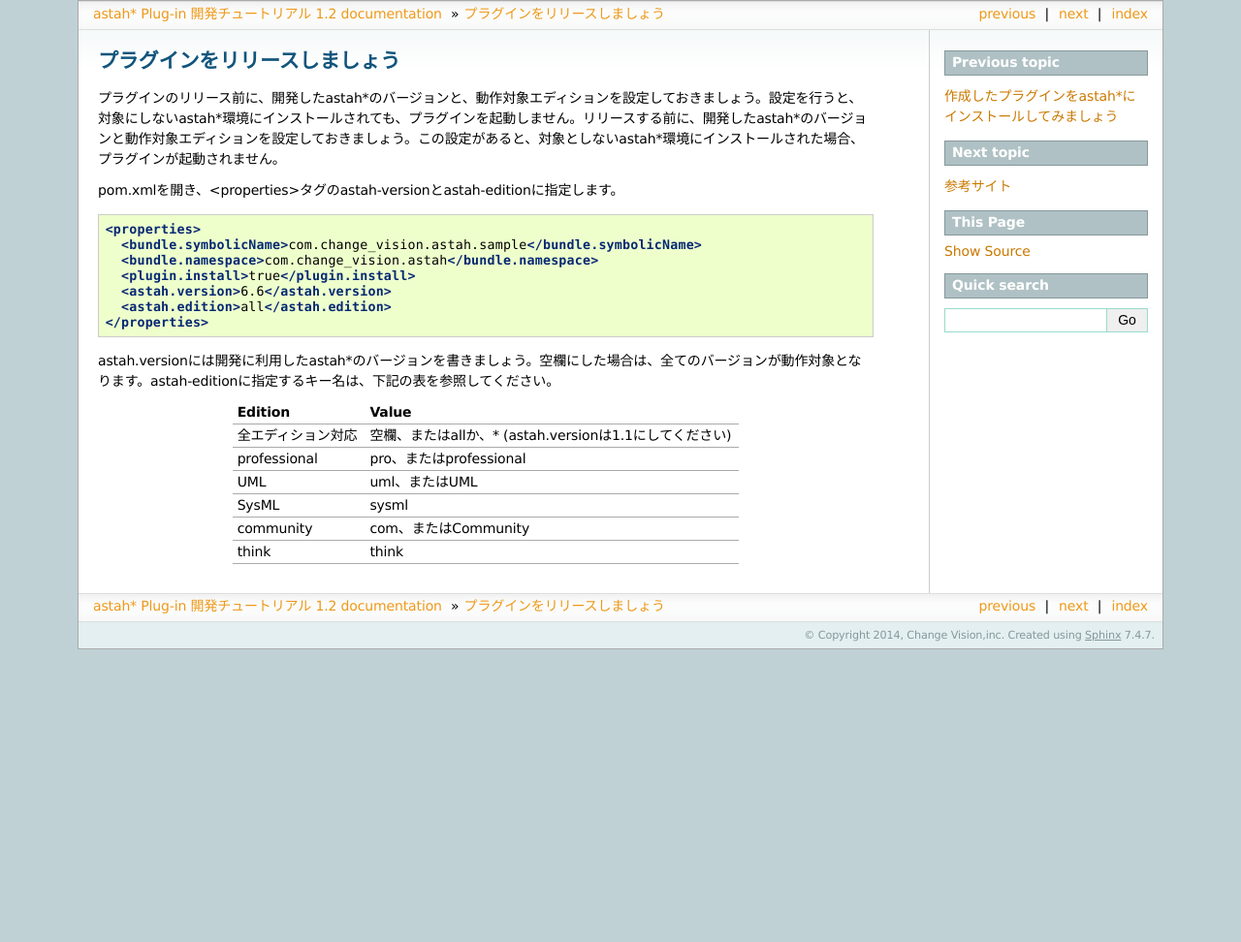
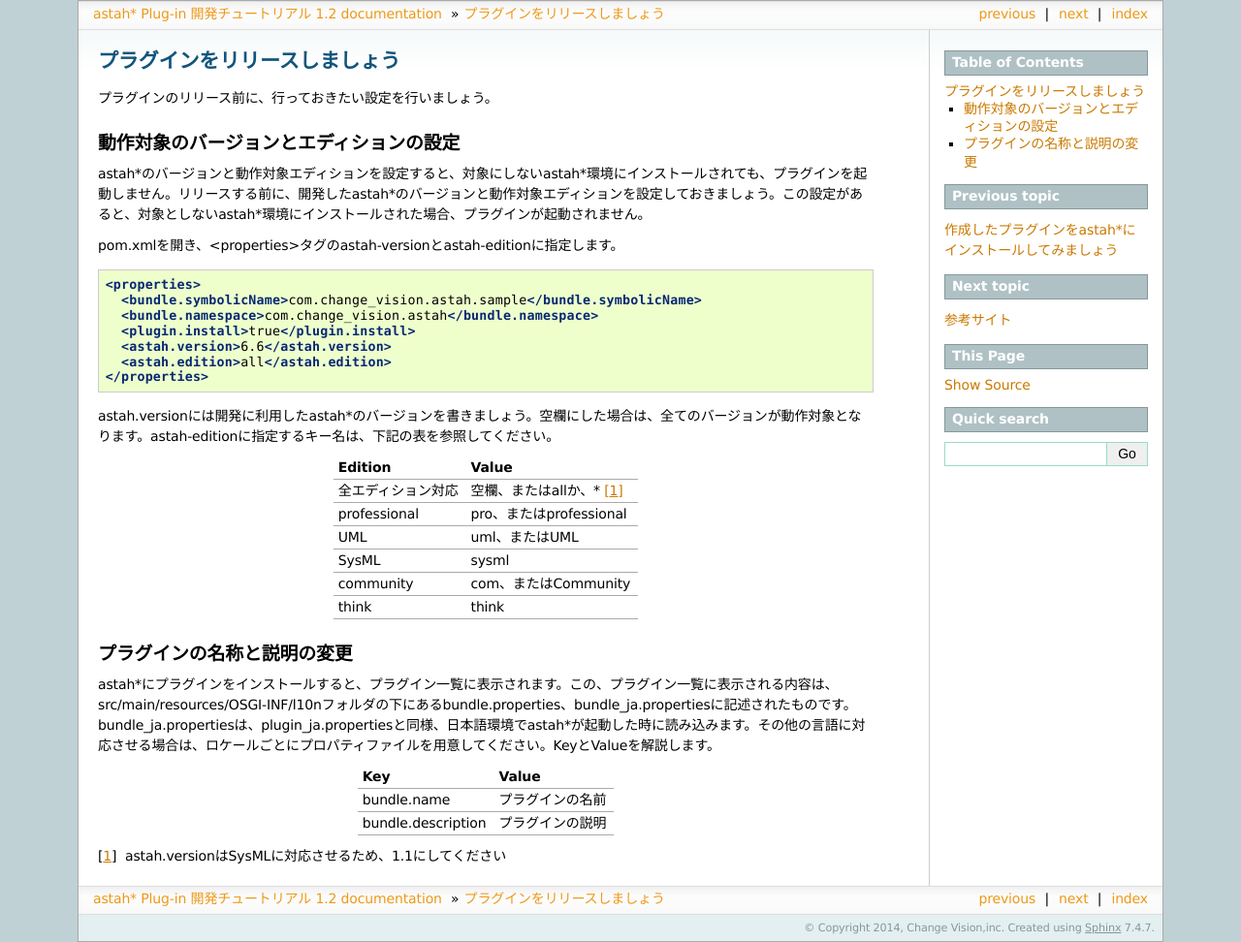
Before and after one commit to ChangeVision/astah-plugin-tutorial-ja, a Sphinx documentation site: the page built from source/releaseplugin.rst, in a window 1280 px wide. Shown: the whole page at 97% size. Built offline with Sphinx 7.4.7, drawn with Linux system fonts in a browser that asks for light colours; before the commit the page ends 900 px from its top, so only the background shows below that.

Commit message:
Add contents to set plugin information

```diff
--- a/source/releaseplugin.rst
+++ b/source/releaseplugin.rst
@@ -1,7 +1,12 @@
 プラグインをリリースしましょう
 ===============================
 
-プラグインのリリース前に、開発したastah*のバージョンと、動作対象エディションを設定しておきましょう。設定を行うと、対象にしないastah*環境にインストールされても、プラグインを起動しません。リリースする前に、開発したastah*のバージョンと動作対象エディションを設定しておきましょう。この設定があると、対象としないastah*環境にインストールされた場合、プラグインが起動されません。
+プラグインのリリース前に、行っておきたい設定を行いましょう。
+
+動作対象のバージョンとエディションの設定
+----------------------------------------
+
+astah*のバージョンと動作対象エディションを設定すると、対象にしないastah*環境にインストールされても、プラグインを起動しません。リリースする前に、開発したastah*のバージョンと動作対象エディションを設定しておきましょう。この設定があると、対象としないastah*環境にインストールされた場合、プラグインが起動されません。
 
 pom.xmlを開き、<properties>タグのastah-versionとastah-editionに指定します。
 
@@ -17,13 +22,27 @@
 
 astah.versionには開発に利用したastah*のバージョンを書きましょう。空欄にした場合は、全てのバージョンが動作対象となります。astah-editionに指定するキー名は、下記の表を参照してください。
 
-================== =======================================
+================== ==========================
 Edition             Value
-================== =======================================
-全エディション対応 空欄、またはallか、* (astah.versionは1.1にしてください)
+================== ==========================
+全エディション対応 空欄、またはallか、* [1]_
 professional       pro、またはprofessional
 UML                uml、またはUML
 SysML              sysml
 community          com、またはCommunity
 think              think
-================== =======================================
+================== ==========================
+
+プラグインの名称と説明の変更
+----------------------------
+
+astah*にプラグインをインストールすると、プラグイン一覧に表示されます。この、プラグイン一覧に表示される内容は、src/main/resources/OSGI-INF/l10nフォルダの下にあるbundle.properties、bundle_ja.propertiesに記述されたものです。bundle_ja.propertiesは、plugin_ja.propertiesと同様、日本語環境でastah*が起動した時に読み込みます。その他の言語に対応させる場合は、ロケールごとにプロパティファイルを用意してください。KeyとValueを解説します。
+
+================== ==========================
+Key                 Value
+================== ==========================
+bundle.name         プラグインの名前
+bundle.description  プラグインの説明
+================== ==========================
+
+.. [1] astah.versionはSysMLに対応させるため、1.1にしてください
```
